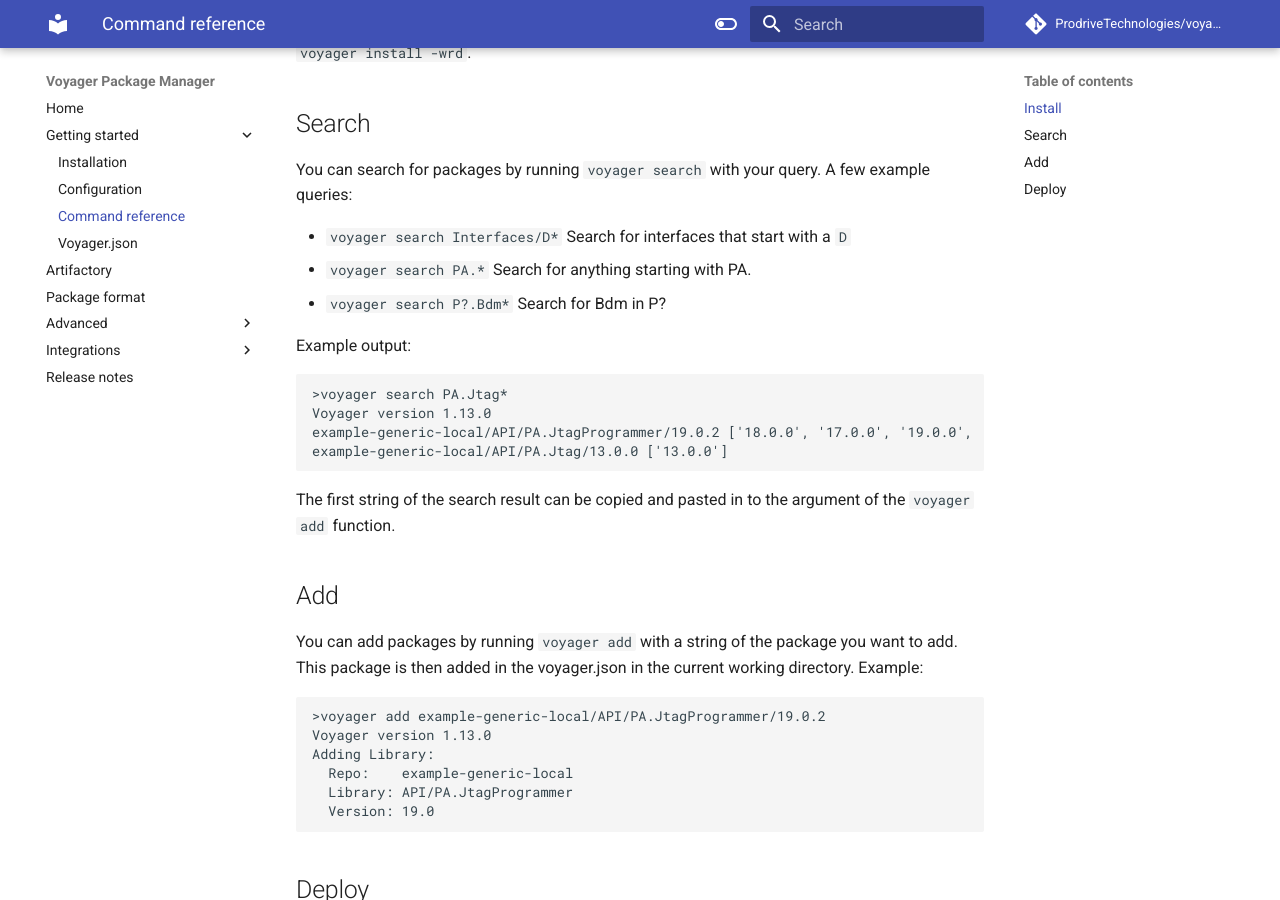
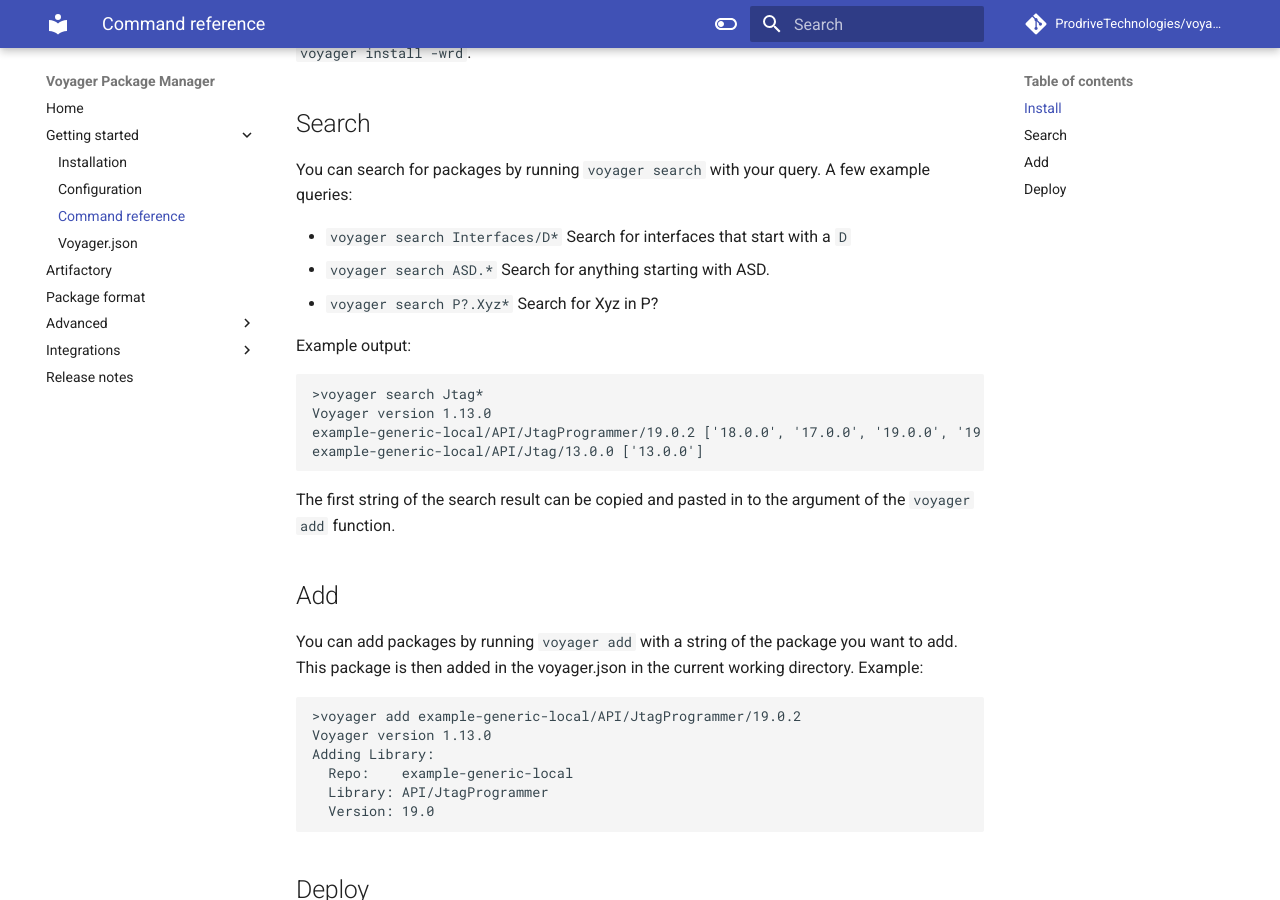
Before and after one commit to ProdriveTechnologies/voyager, an MkDocs documentation site: the page built from docs/getting-started/command-reference.md, in a window 1280 px wide and 900 px high, scrolled down 333 px. Built offline with MkDocs 1.6.1 and Material for MkDocs 9.7.7, drawn with Linux system fonts in a browser that asks for light colours; comment, search, counter and statistics services are not loaded.

````diff
--- a/docs/getting-started/command-reference.md
+++ b/docs/getting-started/command-reference.md
@@ -10,15 +10,15 @@ or shorter: `voyager install -wrd`.
 You can search for packages by running `voyager search` with your query. A few example queries:
 
 - `voyager search Interfaces/D*` Search for interfaces that start with a `D`
-- `voyager search PA.*` Search for anything starting with PA.
-- `voyager search P?.Bdm*` Search for Bdm in P?
+- `voyager search ASD.*` Search for anything starting with ASD.
+- `voyager search P?.Xyz*` Search for Xyz in P?
 
 Example output:
 ```
->voyager search PA.Jtag*
+>voyager search Jtag*
 Voyager version 1.13.0
-example-generic-local/API/PA.JtagProgrammer/19.0.2 ['18.0.0', '17.0.0', '19.0.0', '19.0.1', '19.0.2']
-example-generic-local/API/PA.Jtag/13.0.0 ['13.0.0']
+example-generic-local/API/JtagProgrammer/19.0.2 ['18.0.0', '17.0.0', '19.0.0', '19.0.1', '19.0.2']
+example-generic-local/API/Jtag/13.0.0 ['13.0.0']
 ```
 The first string of the search result can be copied and pasted in to the argument of the `voyager add` function.
 
@@ -27,11 +27,11 @@ You can add packages by running `voyager add` with a string of the package you w
 This package is then added in the voyager.json in the current working directory.
 Example:
 ```
->voyager add example-generic-local/API/PA.JtagProgrammer/19.0.2
+>voyager add example-generic-local/API/JtagProgrammer/19.0.2
 Voyager version 1.13.0
 Adding Library:
   Repo:    example-generic-local
-  Library: API/PA.JtagProgrammer
+  Library: API/JtagProgrammer
   Version: 19.0
 ```
 
````
Also changed, not shown: docs/advanced/overlay-file.md (+1 -1 lines), docs/getting-started/voyager-json.md (+4 -4 lines).
